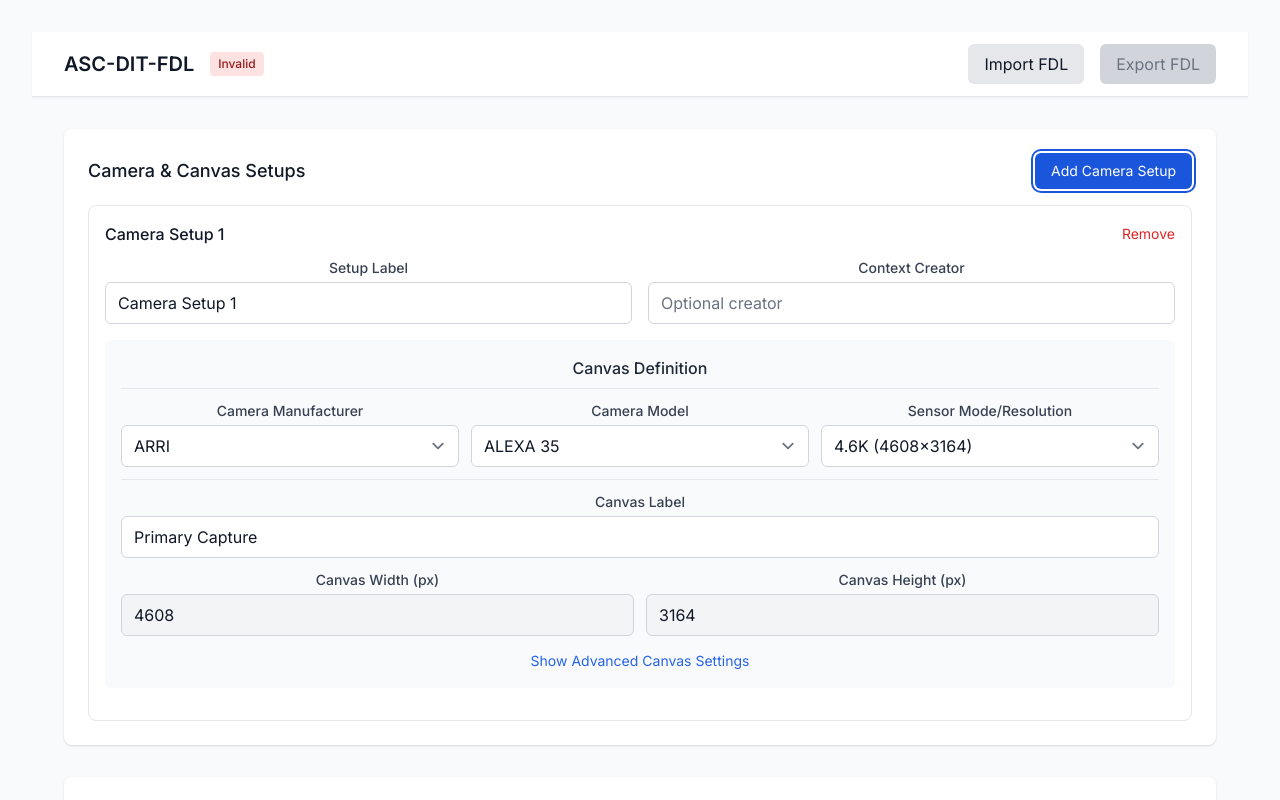
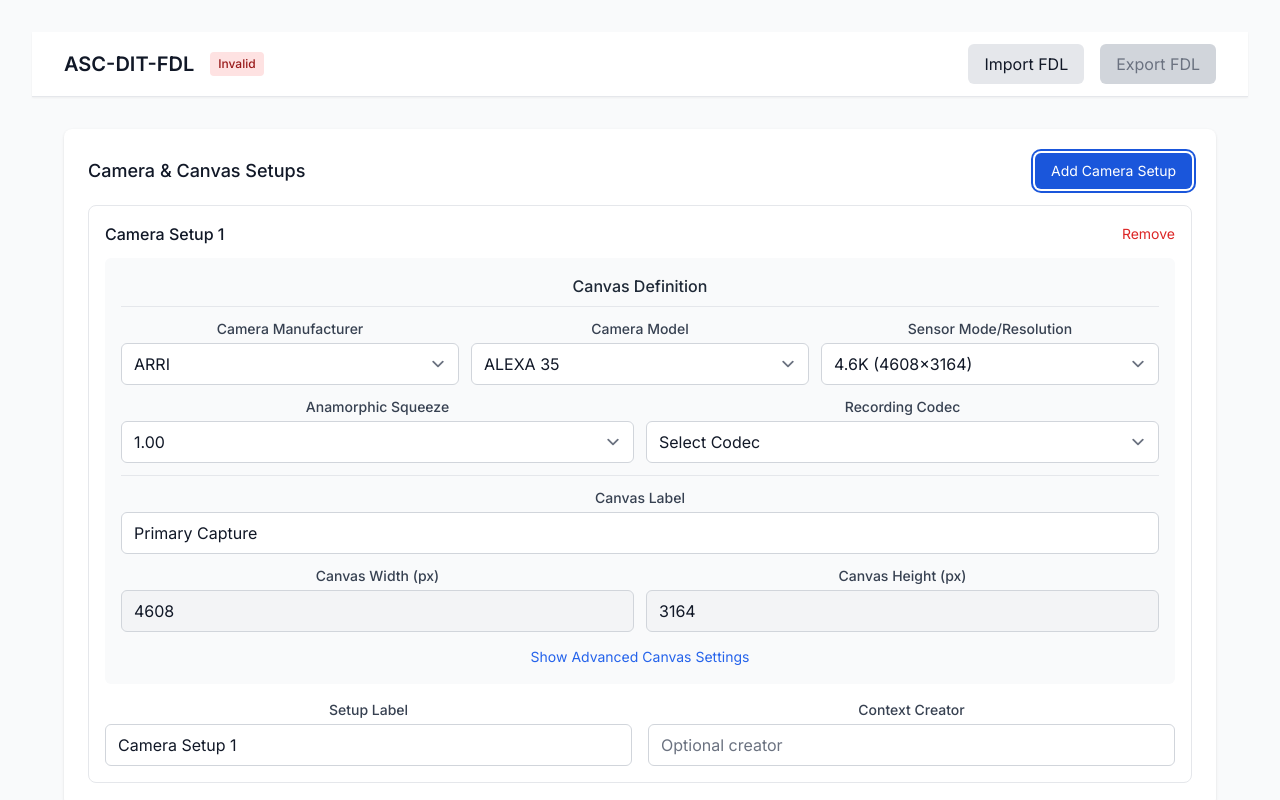
Before and after one commit to jamiemetzger600/ASC-FDL-DITWIT, a React (Vite) app in the folder web-app/: page / in a window 1280 px wide. Both pictures are taken after typing "Sample" into the empty fields and a click on the button "Add Camera Setup". Shown: the top 800 px of the page. Built offline with nearby package versions, Linux system fonts and the light colour scheme.

Commit message:
Feat: Add conditional codec dropdown and update Canvas type

```diff
--- a/web-app/src/components/FDLEditor.tsx
+++ b/web-app/src/components/FDLEditor.tsx
@@ -1,6 +1,6 @@
 import React, { useState, useEffect } from 'react';
-import type { FDL, FramingIntent, Context, Canvas, FDLDimensions as Dimensions, FDLPoint } from '../types/fdl';
-import { generateFDLId, generateUUID } from '../validation/fdlValidator';
+import type { FDL, FramingIntent, Context, Canvas } from '../types/fdl';
+import { generateFDLId } from '../validation/fdlValidator';
 import { COMMON_ASPECT_RATIOS } from '../types/fdl';
 import FDLVisualizer from './FDLVisualizer';
 
@@ -323,8 +323,6 @@
 ];
 
 const FDLEditor: React.FC<FDLEditorProps> = ({ fdl, onChange }) => {
-  const [selectedManufacturer, setSelectedManufacturer] = useState<string>(CAMERA_DATA[0]?.name || '');
-  const [selectedModel, setSelectedModel] = useState<string>(CAMERA_DATA[0]?.models[0]?.name || '');
   const [advancedSettingsVisible, setAdvancedSettingsVisible] = useState<boolean[]>([]);
   const [visualizedContextIndex, setVisualizedContextIndex] = useState<number | null>(null);
 
@@ -484,34 +482,7 @@
                 </button>
               </div>
 
-              <div className="grid grid-cols-1 md:grid-cols-2 gap-4 mb-4">
-                <div>
-                  <label className="block text-sm font-medium text-gray-700 mb-1">
-                    Setup Label
-                  </label>
-                  <input
-                    type="text"
-                    value={context.label || ''}
-                    onChange={(e) => updateContext(contextIndex, { label: e.target.value })}
-                    className="w-full px-3 py-2 border border-gray-300 rounded-md focus:outline-none focus:ring-2 focus:ring-blue-500"
-                    placeholder="e.g., A-Cam, Scene 5"
-                  />
-                </div>
-                <div>
-                  <label className="block text-sm font-medium text-gray-700 mb-1">
-                    Context Creator
-                  </label>
-                  <input
-                    type="text"
-                    value={context.context_creator || ''}
-                    onChange={(e) => updateContext(contextIndex, { context_creator: e.target.value })}
-                    className="w-full px-3 py-2 border border-gray-300 rounded-md focus:outline-none focus:ring-2 focus:ring-blue-500"
-                    placeholder="Optional creator"
-                  />
-                </div>
-              </div>
-
-              {/* Camera Selection - New Fields */}
+              {/* Canvas Definition - MOVED UP */}
               <div className="bg-gray-50 p-4 rounded-md mb-4 space-y-3">
                 <h4 className="text-md font-medium text-gray-800 mb-2 border-b pb-2">Canvas Definition</h4>
                 <div className="grid grid-cols-1 md:grid-cols-3 gap-3">
@@ -526,31 +497,29 @@
                         const newModelName = manufacturer?.models[0]?.name || '';
                         const newResolution = manufacturer?.models[0]?.resolutions[0];
 
-                        // Get the current contexts array from the fdl prop
                         const originalContexts = [...(fdl.contexts || [])];
-                        // Create a deep copy of the specific context to modify safely
                         const contextToUpdate = JSON.parse(JSON.stringify(originalContexts[contextIndex]));
 
-                        // Update its meta
                         contextToUpdate.meta = {
                           manufacturer: newManufacturerName,
                           model: newModelName,
                         };
 
-                        // If there's a primary canvas and a new resolution, update its dimensions too
                         if (newResolution && contextToUpdate.canvases && contextToUpdate.canvases.length > 0) {
                           const primaryCanvasToUpdate = contextToUpdate.canvases[0];
                           primaryCanvasToUpdate.dimensions = { width: newResolution.width, height: newResolution.height };
                           primaryCanvasToUpdate.effective_dimensions = { width: newResolution.width, height: newResolution.height };
                           primaryCanvasToUpdate.photosite_dimensions = { width: newResolution.width, height: newResolution.height };
+                          // Clear recording_codec if manufacturer is not ARRI
+                          if (newManufacturerName !== 'ARRI') {
+                            delete primaryCanvasToUpdate.recording_codec;
+                          }
                         }
 
-                        // Create the final new contexts array
                         const newContextsArray = originalContexts.map((ctx, idx) =>
                           idx === contextIndex ? contextToUpdate : ctx
                         );
 
-                        // Single update to FDL
                         updateFDL({ contexts: newContextsArray });
                       }}
                       className="w-full px-3 py-2 border border-gray-300 rounded-md focus:outline-none focus:ring-2 focus:ring-blue-500"
@@ -577,14 +546,12 @@
                         const newContexts = (fdl.contexts || []).map((ctx, idx) => {
                           if (idx === contextIndex) {
                             const updatedCtx = { ...ctx };
-                            // Update meta with new model name
                             updatedCtx.meta = {
                               ...(ctx.meta || {}),
-                              manufacturer: currentMetaManufacturer, // Keep current manufacturer
+                              manufacturer: currentMetaManufacturer,
                               model: newModelName
                             };
 
-                            // Update canvas dimensions based on the new model's first resolution
                             if (updatedCtx.canvases && updatedCtx.canvases.length > 0) {
                               const updatedPrimaryCanvas = { ...updatedCtx.canvases[0] };
                               if (firstResolution) {
@@ -592,7 +559,6 @@
                                 updatedPrimaryCanvas.effective_dimensions = { width: firstResolution.width, height: firstResolution.height };
                                 updatedPrimaryCanvas.photosite_dimensions = { width: firstResolution.width, height: firstResolution.height };
                               } else {
-                                // New model has no resolutions, reset canvas dimensions
                                 updatedPrimaryCanvas.dimensions = { width: 0, height: 0 };
                                 updatedPrimaryCanvas.effective_dimensions = { width: 0, height: 0 };
                                 updatedPrimaryCanvas.photosite_dimensions = { width: 0, height: 0 };
@@ -637,6 +603,46 @@
                       {currentModel?.resolutions.map(res => <option key={res.name} value={res.name}>{res.name} ({res.width}x{res.height})</option>)}
                     </select>
                   </div>
+                </div>
+
+                {/* New Row for Anamorphic Squeeze and Recording Codec */}
+                <div className="grid grid-cols-1 md:grid-cols-2 gap-3 mt-3"> {/* Added mt-3 for spacing */}
+                  <div>
+                    <label htmlFor={`anamorphic-squeeze-${contextIndex}`} className="block text-sm font-medium text-gray-700 mb-1">Anamorphic Squeeze</label>
+                    <select
+                      id={`anamorphic-squeeze-${contextIndex}`}
+                      value={primaryCanvas?.anamorphic_squeeze || 1.0} // Default to 1.0 if not set
+                      onChange={(e) => {
+                        if (primaryCanvas) {
+                          updateCanvas(contextIndex, 0, { anamorphic_squeeze: parseFloat(e.target.value) });
+                        }
+                      }}
+                      className="w-full px-3 py-2 border border-gray-300 rounded-md focus:outline-none focus:ring-2 focus:ring-blue-500"
+                    >
+                      {[1.0, 1.25, 1.30, 1.33, 1.5, 1.65, 1.8, 1.85, 2.0].map(val => (
+                        <option key={val} value={val}>{val.toFixed(2)}</option>
+                      ))}
+                    </select>
+                  </div>
+                  {context.meta?.manufacturer === 'ARRI' && (
+                    <div>
+                      <label htmlFor={`recording-codec-${contextIndex}`} className="block text-sm font-medium text-gray-700 mb-1">Recording Codec</label>
+                      <select
+                        id={`recording-codec-${contextIndex}`}
+                        value={primaryCanvas?.recording_codec || ''}
+                        onChange={(e) => {
+                          if (primaryCanvas) {
+                            updateCanvas(contextIndex, 0, { recording_codec: e.target.value });
+                          }
+                        }}
+                        className="w-full px-3 py-2 border border-gray-300 rounded-md focus:outline-none focus:ring-2 focus:ring-blue-500"
+                      >
+                        <option value="">Select Codec</option>
+                        <option value="Apple ProRes">Apple ProRes</option>
+                        <option value="ARRIRAW">ARRIRAW</option>
+                      </select>
+                    </div>
+                  )}
                 </div>
 
                 {/* Primary Canvas Details */}
@@ -742,17 +748,40 @@
                           </div>
                         </div>
 
-                        {/* Anamorphic Squeeze */}
-                        <div>
-                          <label className="block text-xs font-medium text-gray-600 mb-1">Anamorphic Squeeze</label>
-                          <input type="number" step="0.01" value={primaryCanvas.anamorphic_squeeze || ''} onChange={(e) => updateCanvas(contextIndex, 0, { anamorphic_squeeze: Number(e.target.value) })} className="w-full px-2 py-1 border border-gray-300 rounded-md text-sm" />
-                        </div>
-
                       </div>
                     )}
                   </div>
                 )}
               </div>
+
+              {/* Setup Label & Context Creator - MOVED DOWN */}
+              <div className="grid grid-cols-1 md:grid-cols-2 gap-4 mt-4"> {/* Added mt-4 for spacing */}
+                <div>
+                  <label className="block text-sm font-medium text-gray-700 mb-1">
+                    Setup Label
+                  </label>
+                  <input
+                    type="text"
+                    value={context.label || ''}
+                    onChange={(e) => updateContext(contextIndex, { label: e.target.value })}
+                    className="w-full px-3 py-2 border border-gray-300 rounded-md focus:outline-none focus:ring-2 focus:ring-blue-500"
+                    placeholder="e.g., A-Cam, Scene 5"
+                  />
+                </div>
+                <div>
+                  <label className="block text-sm font-medium text-gray-700 mb-1">
+                    Context Creator
+                  </label>
+                  <input
+                    type="text"
+                    value={context.context_creator || ''}
+                    onChange={(e) => updateContext(contextIndex, { context_creator: e.target.value })}
+                    className="w-full px-3 py-2 border border-gray-300 rounded-md focus:outline-none focus:ring-2 focus:ring-blue-500"
+                    placeholder="Optional creator"
+                  />
+                </div>
+              </div>
+
             </div>
             )
           })}
--- a/web-app/src/types/fdl.ts
+++ b/web-app/src/types/fdl.ts
@@ -43,6 +43,7 @@
   photosite_dimensions?: FDLDimensions;
   physical_dimensions?: FDLDimensions;
   anamorphic_squeeze?: number;
+  recording_codec?: string;
   framing_decisions: FramingDecision[];
 }
 
```
